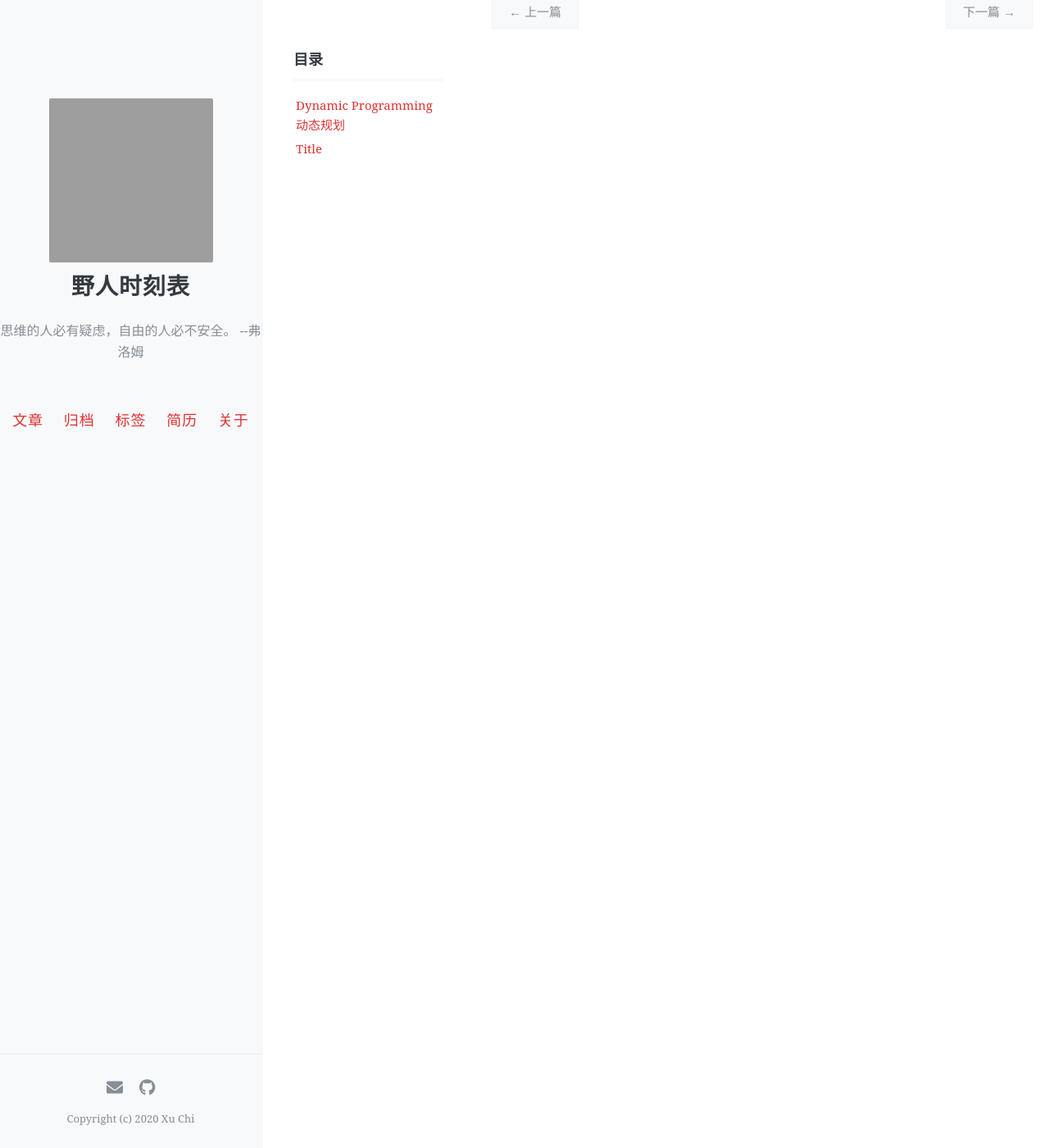
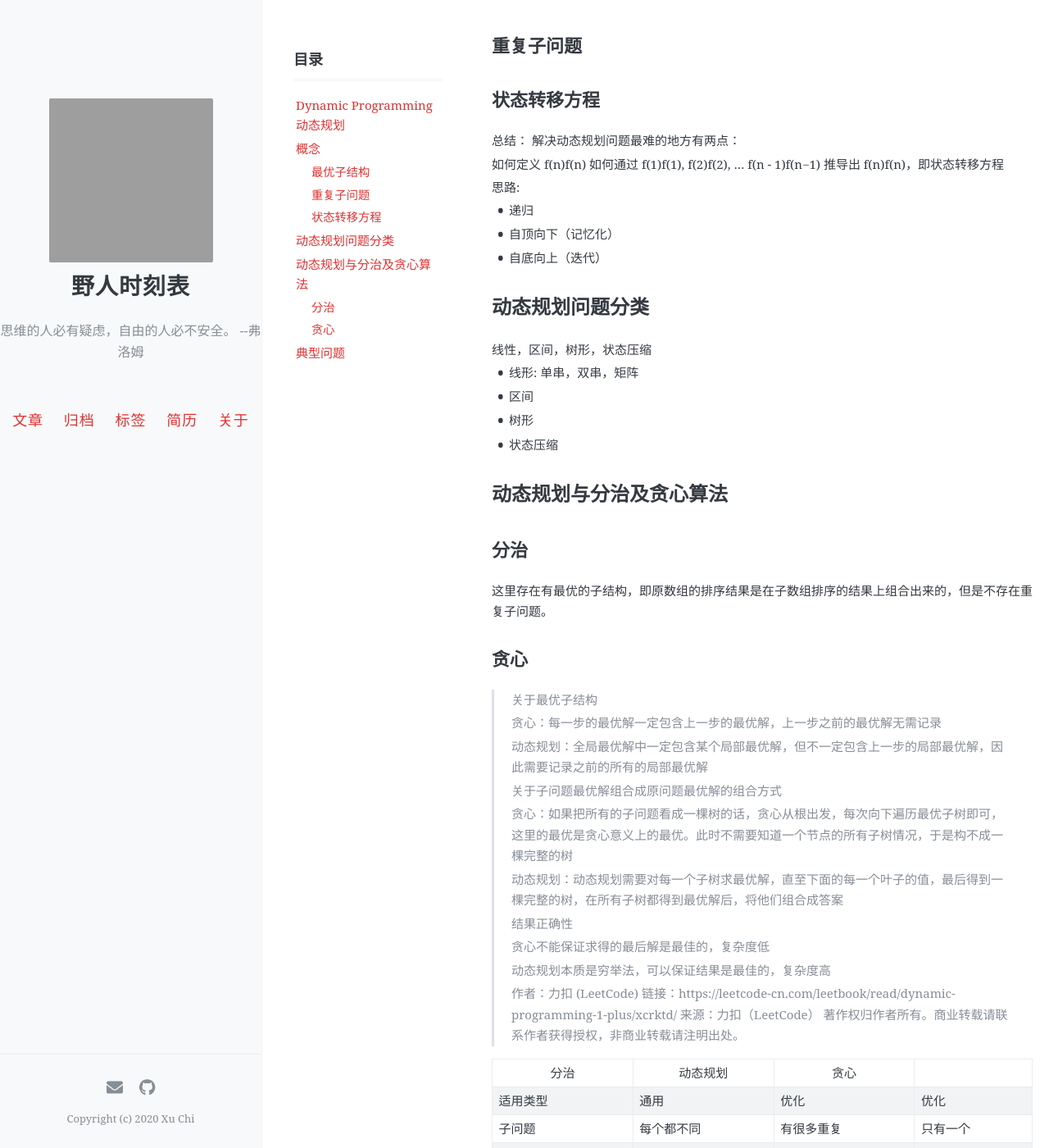
Before and after one commit to xuchi16/Lukathis.github.io, a Jekyll site: the page built from _posts/algo/2020-11-03-Dynamic-Programming.markdown, in a window 1280 px wide and 1400 px high, scrolled down 270 px. Shown: the whole window at 82% size. Built offline with Jekyll 4.4.1, drawn with Linux system fonts in a browser that asks for light colours; comment, search, counter and statistics services are not loaded; before the commit the page ends 900 px from its top, so only the background shows below that; some of the changed text lies outside the part shown; grey boxes are pictures that could not be loaded.

Commit message:
update DP part

```diff
--- a/_posts/algo/2020-11-03-Dynamic-Programming.markdown
+++ b/_posts/algo/2020-11-03-Dynamic-Programming.markdown
@@ -6,6 +6,74 @@ toc: true
 tags: [Tech, Algo, DP]
 ---
 
-动态规划。
+通过把原问题分解为相对简单的子问题来求解复杂问题的思想。
 
-# Title
+# 概念
+
+## 最优子结构
+
+## 重复子问题
+
+## 状态转移方程
+
+总结： 解决动态规划问题最难的地方有两点：
+
+如何定义 f(n)f(n)
+如何通过 f(1)f(1), f(2)f(2), … f(n - 1)f(n−1) 推导出 f(n)f(n)，即状态转移方程
+
+思路:
+* 递归
+* 自顶向下（记忆化）
+* 自底向上（迭代）
+
+# 动态规划问题分类
+
+线性，区间，树形，状态压缩
+
+* 线形: 单串，双串，矩阵
+* 区间
+* 树形
+* 状态压缩
+
+# 动态规划与分治及贪心算法
+
+## 分治
+
+这里存在有最优的子结构，即原数组的排序结果是在子数组排序的结果上组合出来的，但是不存在重复子问题。
+
+## 贪心
+
+> 关于最优子结构
+>
+> 贪心：每一步的最优解一定包含上一步的最优解，上一步之前的最优解无需记录
+>
+> 动态规划：全局最优解中一定包含某个局部最优解，但不一定包含上一步的局部最优解，因此需要记录之前的所有的局部最优解
+>
+> 关于子问题最优解组合成原问题最优解的组合方式
+>
+> 贪心：如果把所有的子问题看成一棵树的话，贪心从根出发，每次向下遍历最优子树即可，这里的最优是贪心意义上的最优。此时不需要知道一个节点的所有子树情况，于是构不成一棵完整的树
+>
+> 动态规划：动态规划需要对每一个子树求最优解，直至下面的每一个叶子的值，最后得到一棵完整的树，在所有子树都得到最优解后，将他们组合成答案
+>
+> 结果正确性
+>
+> 贪心不能保证求得的最后解是最佳的，复杂度低
+>
+> 动态规划本质是穷举法，可以保证结果是最佳的，复杂度高
+>
+> 作者：力扣 (LeetCode)
+> 链接：https://leetcode-cn.com/leetbook/read/dynamic-programming-1-plus/xcrktd/
+> 来源：力扣（LeetCode）
+> 著作权归作者所有。商业转载请联系作者获得授权，非商业转载请注明出处。
+
+
+|	分治	| 动态规划	| 贪心 |
+| --- | --- | --- |
+| 适用类型	| 通用	| 优化	| 优化 |
+| 子问题	| 每个都不同	| 有很多重复	| 只有一个 |
+| 最优子结构	| 没有要求	| 必须满足	| 必须满足 |
+| 子问题数	| 全部都要解	| 全部都要解	| 只解一个 |
+
+# 典型问题
+
+300.
```
